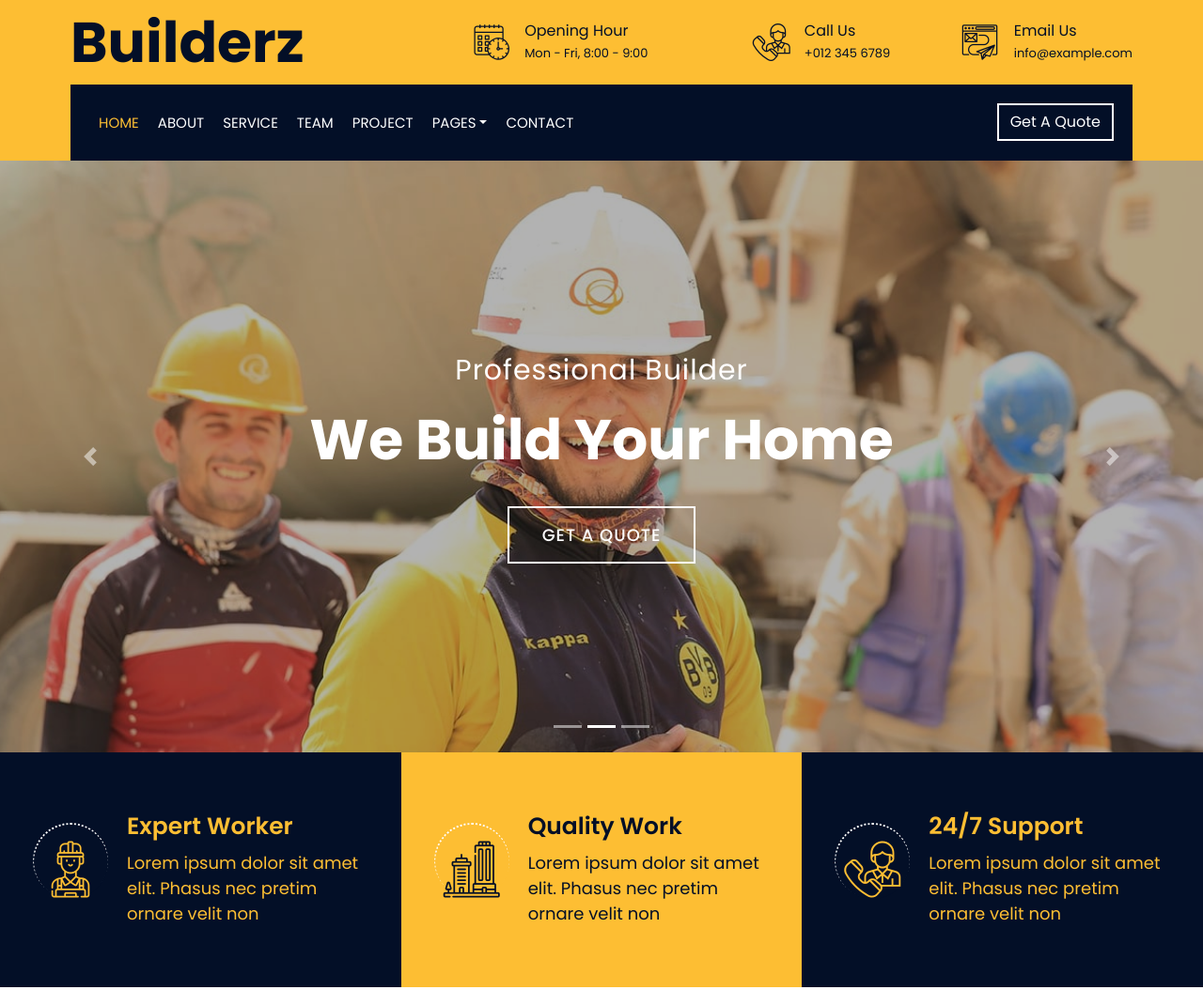
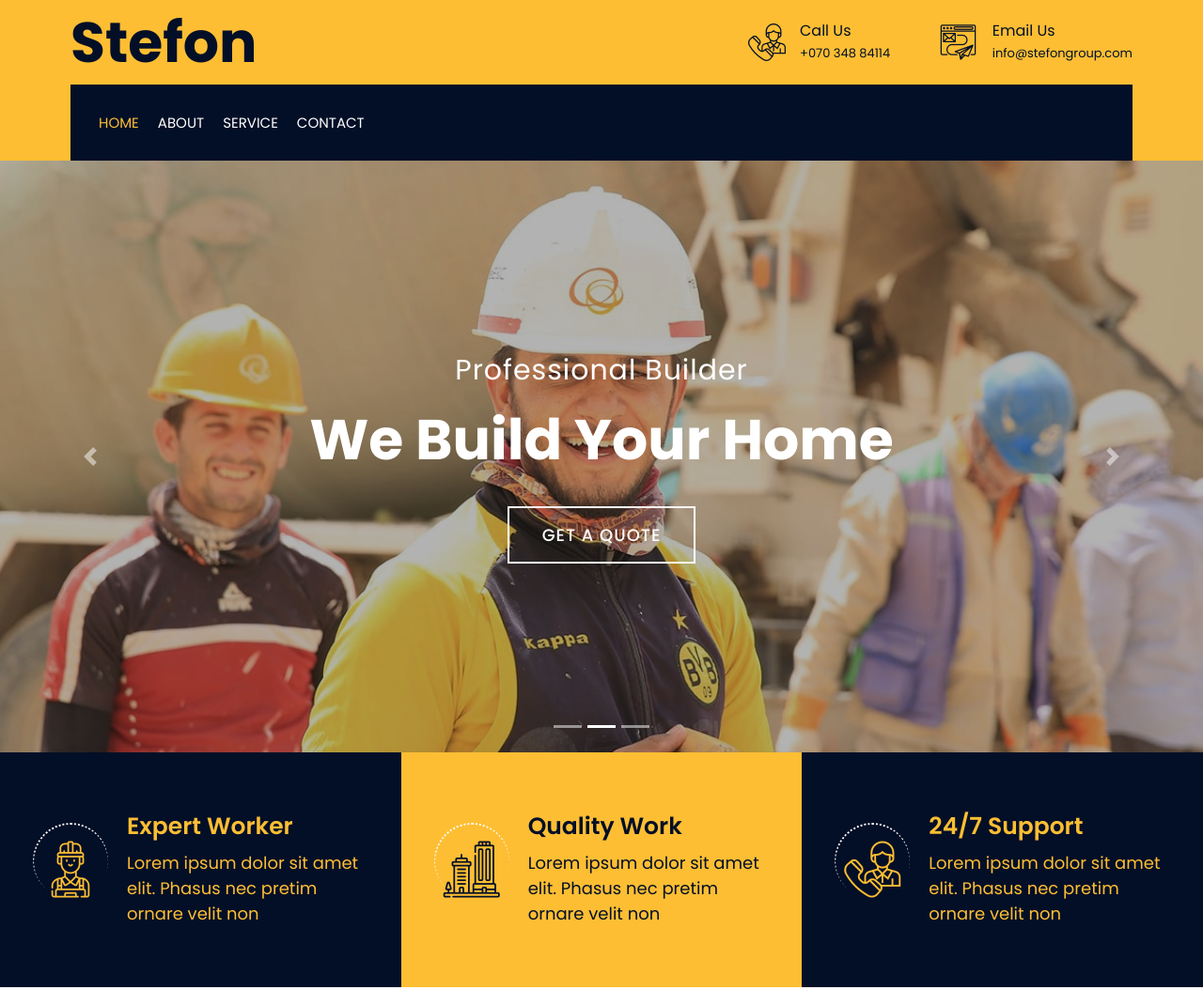
Before and after one commit to sujaymec/stefondemo, a plain HTML site: page index.html in a window 1280 px wide. Shown: the top 1054 px of the page at 94% size. Drawn offline with nearby package versions, Linux system fonts and the light colour scheme.

Commit message:
adding relevant text

```diff
--- a/index.html
+++ b/index.html
@@ -36,14 +36,14 @@
                         <div class="col-lg-4 col-md-12">
                             <div class="logo">
                                 <a href="index.html">
-                                    <h1>Builderz</h1>
+                                    <h1>Stefon</h1>
                                     <!-- <img src="img/logo.jpg" alt="Logo"> -->
                                 </a>
                             </div>
                         </div>
                         <div class="col-lg-8 col-md-7 d-none d-lg-block">
                             <div class="row">
-                                <div class="col-4">
+                                <div class="col-4 invisible">
                                     <div class="top-bar-item">
                                         <div class="top-bar-icon">
                                             <i class="flaticon-calendar"></i>
@@ -61,7 +61,7 @@
                                         </div>
                                         <div class="top-bar-text">
                                             <h3>Call Us</h3>
-                                            <p>+012 345 6789</p>
+                                            <p>+070 348 84114</p>
                                         </div>
                                     </div>
                                 </div>
@@ -72,7 +72,7 @@
                                         </div>
                                         <div class="top-bar-text">
                                             <h3>Email Us</h3>
-                                            <p>info@example.com</p>
+                                            <p>info@stefongroup.com</p>
                                         </div>
                                     </div>
                                 </div>
@@ -97,20 +97,11 @@
                                 <a href="index.html" class="nav-item nav-link active">Home</a>
                                 <a href="about.html" class="nav-item nav-link">About</a>
                                 <a href="service.html" class="nav-item nav-link">Service</a>
-                                <a href="team.html" class="nav-item nav-link">Team</a>
-                                <a href="portfolio.html" class="nav-item nav-link">Project</a>
-                                <div class="nav-item dropdown">
-                                    <a href="#" class="nav-link dropdown-toggle" data-toggle="dropdown">Pages</a>
-                                    <div class="dropdown-menu">
-                                        <a href="blog.html" class="dropdown-item">Blog Page</a>
-                                        <a href="single.html" class="dropdown-item">Single Page</a>
-                                    </div>
-                                </div>
                                 <a href="contact.html" class="nav-item nav-link">Contact</a>
                             </div>
-                            <div class="ml-auto">
+                            <!-- <div class="ml-auto">
                                 <a class="btn" href="#">Get A Quote</a>
-                            </div>
+                            </div> -->
                         </div>
                     </nav>
                 </div>
```
